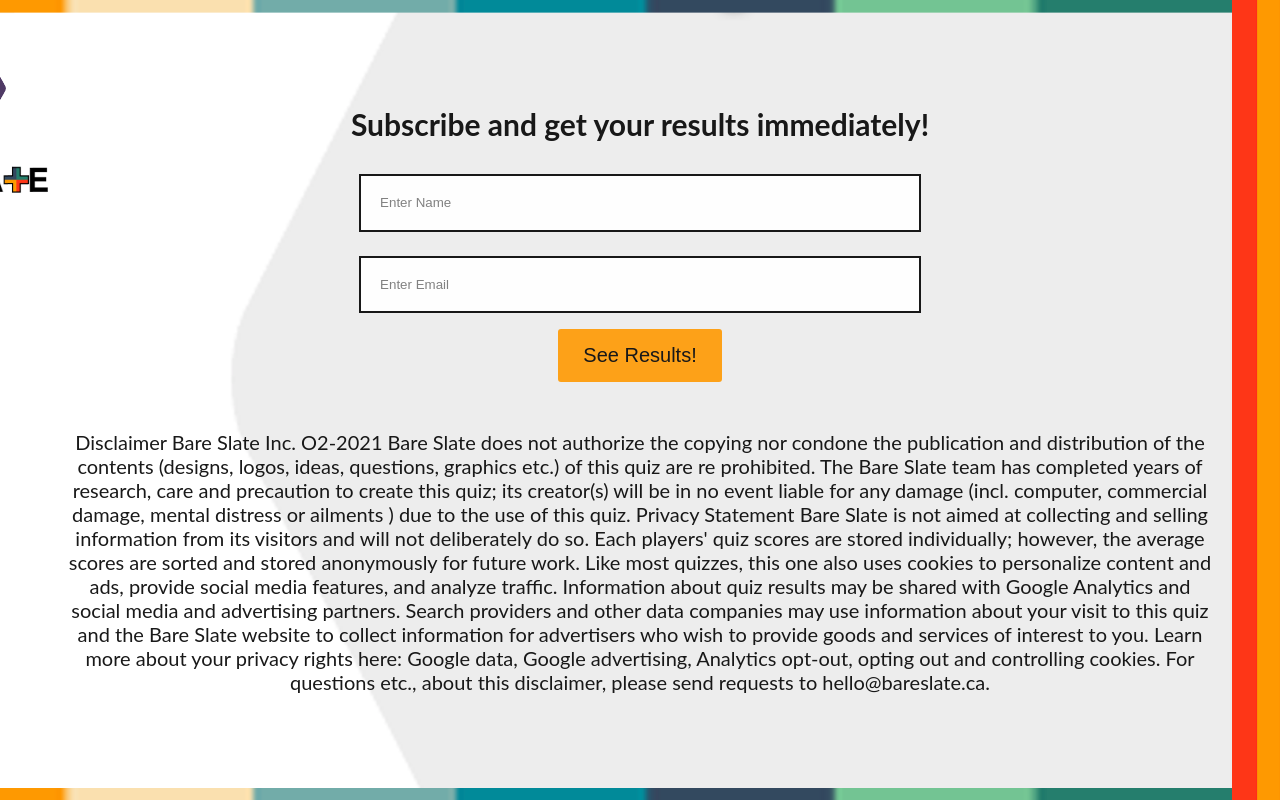
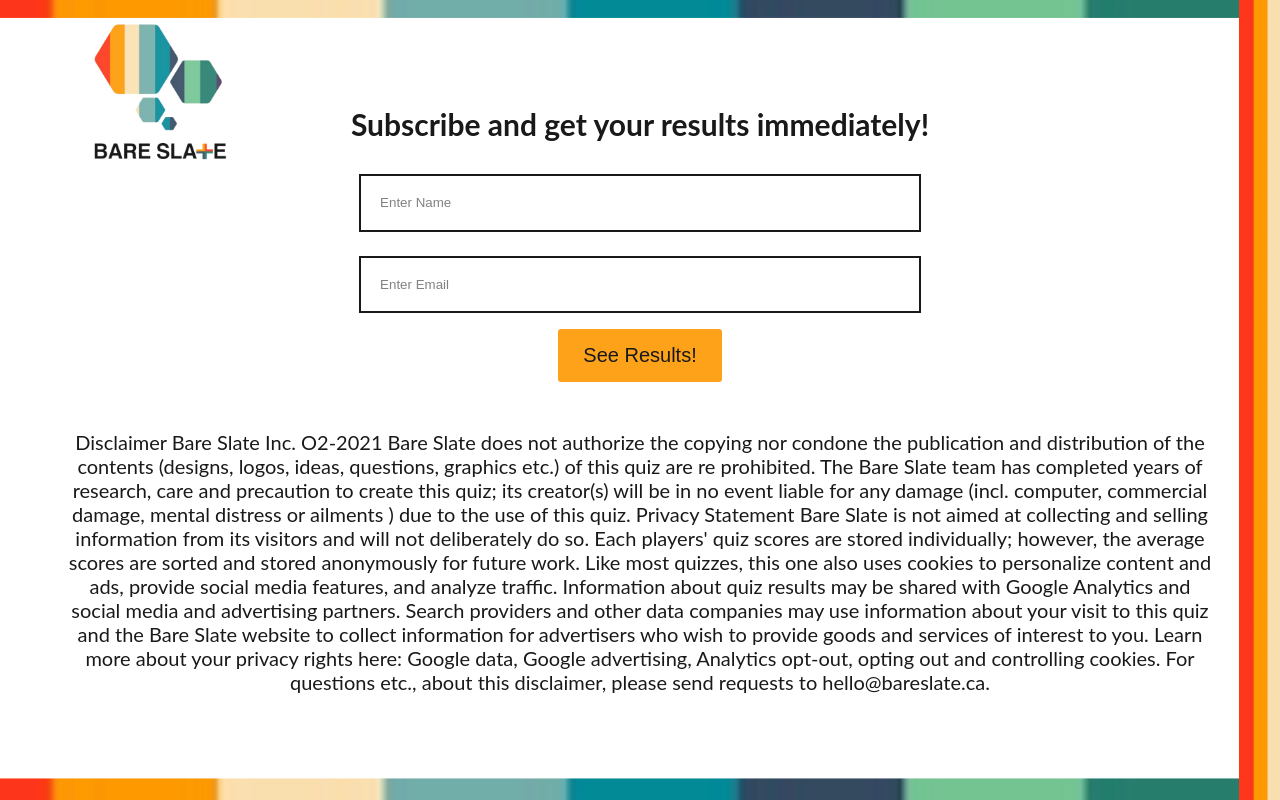
Before and after one commit to KeerthanaAnandan/Growh-mindset, a plain HTML site: page Form.html in a window 1280 px wide. Drawn offline with Linux system fonts and the light colour scheme.

Commit message:
form updated

```diff
--- a/Form.html
+++ b/Form.html
@@ -8,7 +8,7 @@
     <link rel="stylesheet" href="style.css">
     <style>
       body{
-        background-image: url("assets/all.png");
+        background-image: url("assets/allbg1.png");
         background-repeat: no-repeat;
         background-position: center center;
         background-size: cover;
@@ -45,9 +45,27 @@ background-color: #fe9800;
 .disclaimer{
   width:90vw;
 }
-@media (max-width: 540px){
+#navbar #logo {
+        float: left !important;
+
+        top: 0 !important;
+        left: 0 !important;
+        opacity: 1 !important;
+
+        position: absolute;
+        margin-left: -90px;
+        margin-top: 10px;
+      }
+      @media (max-width: 540px) {
+        #navbar #logo {
+          width: 30%;
+          margin-left: -20px;
+          margin-top: 10px;
+        }
+
+
   body{
-    background-image: none;
+    background-image: none !important;
   }
 }
 
@@ -66,6 +84,11 @@ background-color: #fe9800;
 
     <!--FORMS FOR/FROM FORMSPREE-->
     <div class="footer-container">
+      <nav id="navbar" class="navfull">
+        <a href="index.html" id="logo"
+          ><img src="assets/lalogo.png" width="35%"
+        /></a>
+      </nav>
 
         <!--<img src="assets/logo.png" width="25%" />-->
 
```
Also changed, not shown: firstquiz.html (+1 -1 lines), thirdquiz.html (+1 -1 lines).
